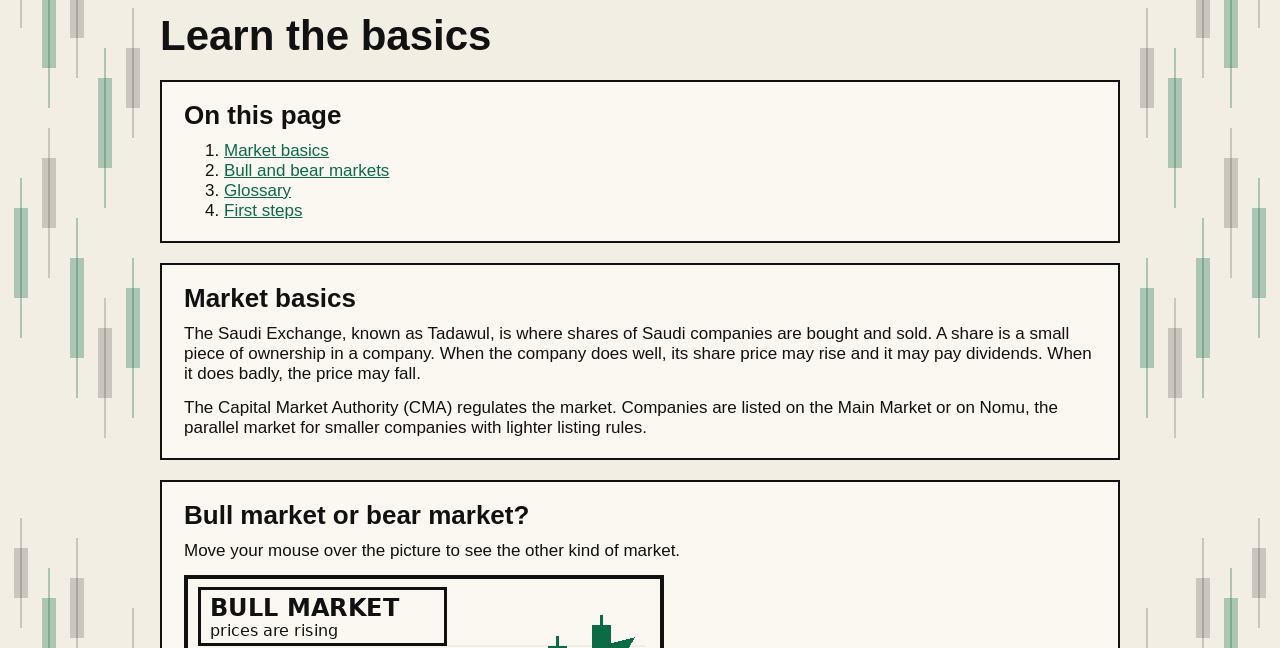
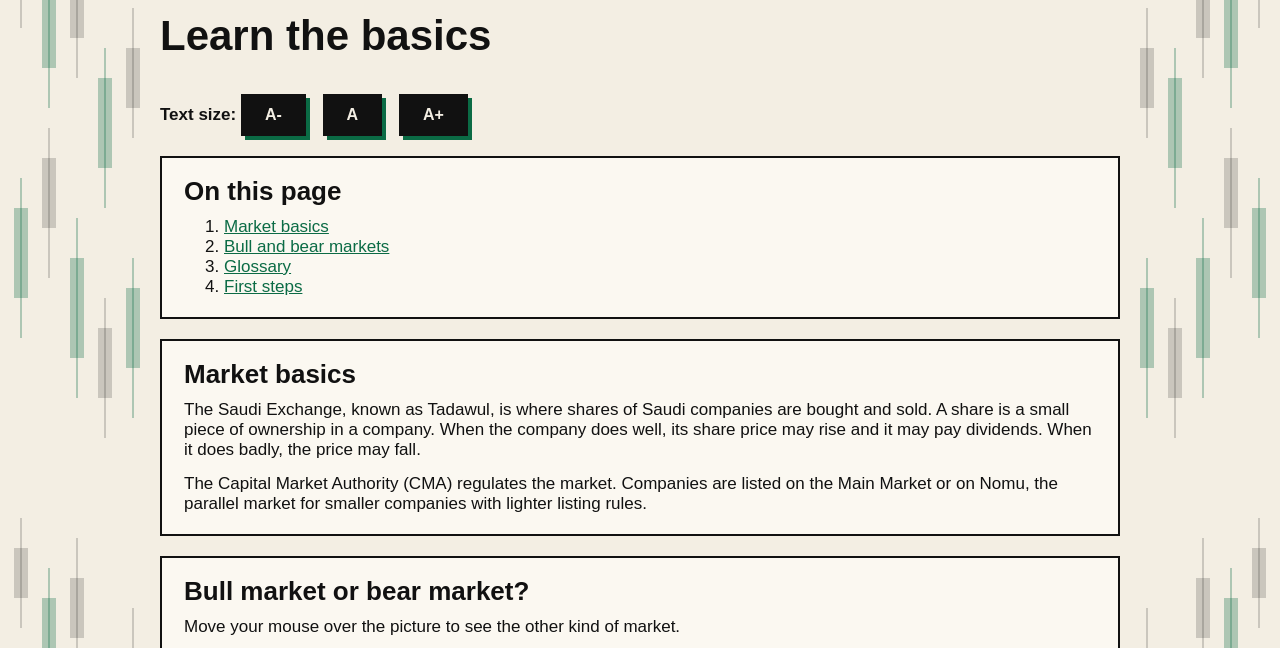
Before and after one commit to sirxuq/tadawul-academy, a plain HTML site: page learn.html in a window 1280 px wide. Shown: the part 122-770 px from the top of the page. Drawn offline with Linux system fonts and the light colour scheme.

Commit message:
Add text size buttons to Learn page

```diff
--- a/learn.html
+++ b/learn.html
@@ -21,6 +21,11 @@ function showBull() {
   document.getElementById("moodPic").alt = "Chart of a rising market";
   document.getElementById("moodText").innerHTML = "<strong>Bull market:</strong> prices are rising and investors feel confident.";
 }
+
+// Changes the text size of the whole page
+function changeSize(size) {
+  document.body.style.fontSize = size;
+}
 </script>
 </head>
 <body id="top" onload="showYear()">
@@ -42,6 +47,10 @@ function showBull() {
 </header>
 <div class="page">
 <h1>Learn the basics</h1>
+<p><strong>Text size:</strong>
+<input type="button" class="btn" value="A-" onclick="changeSize('15px')">
+<input type="button" class="btn" value="A" onclick="changeSize('17px')">
+<input type="button" class="btn" value="A+" onclick="changeSize('20px')"></p>
 <nav class="card"><h2>On this page</h2><ol>
 <li><a href="#basics">Market basics</a></li><li><a href="#mood">Bull and bear markets</a></li><li><a href="#glossary">Glossary</a></li><li><a href="#first-steps">First steps</a></li></ol></nav>
 <article class="card" id="basics">
```
